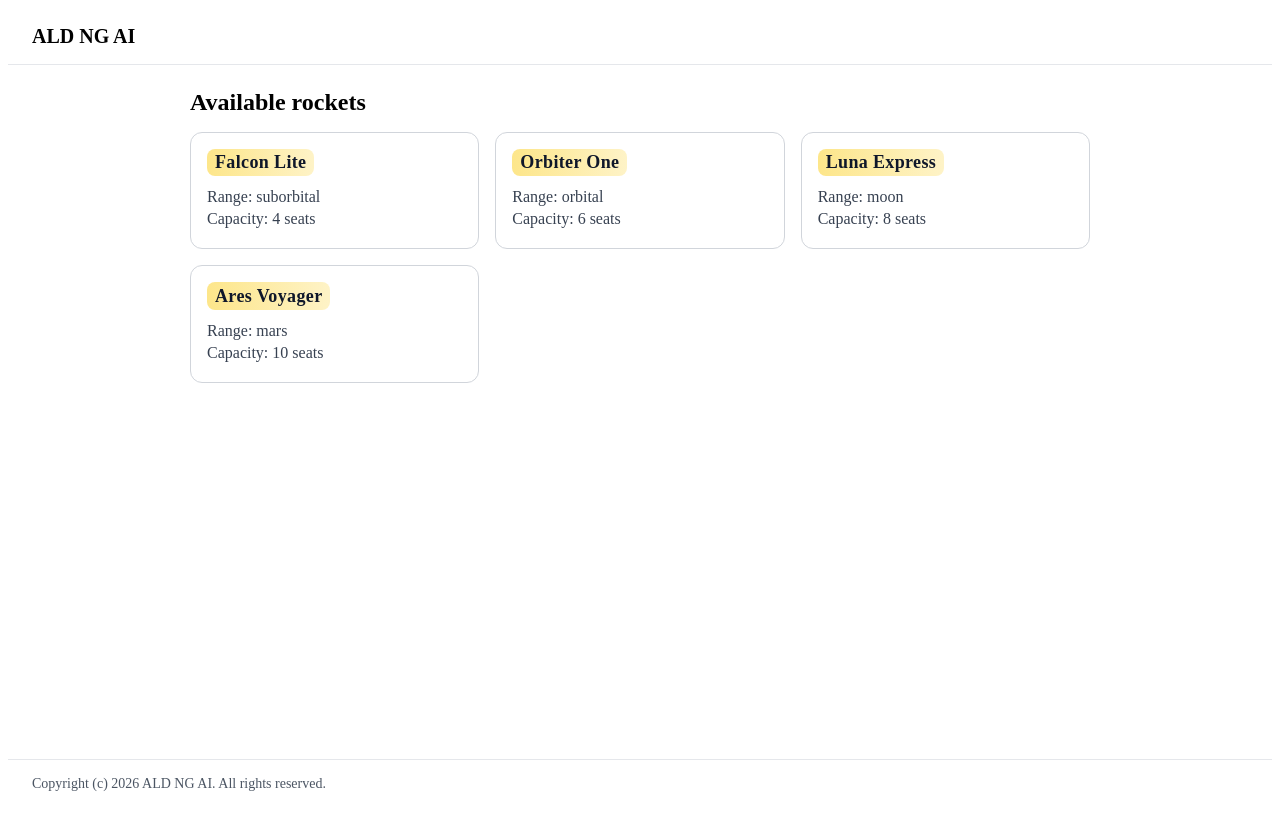
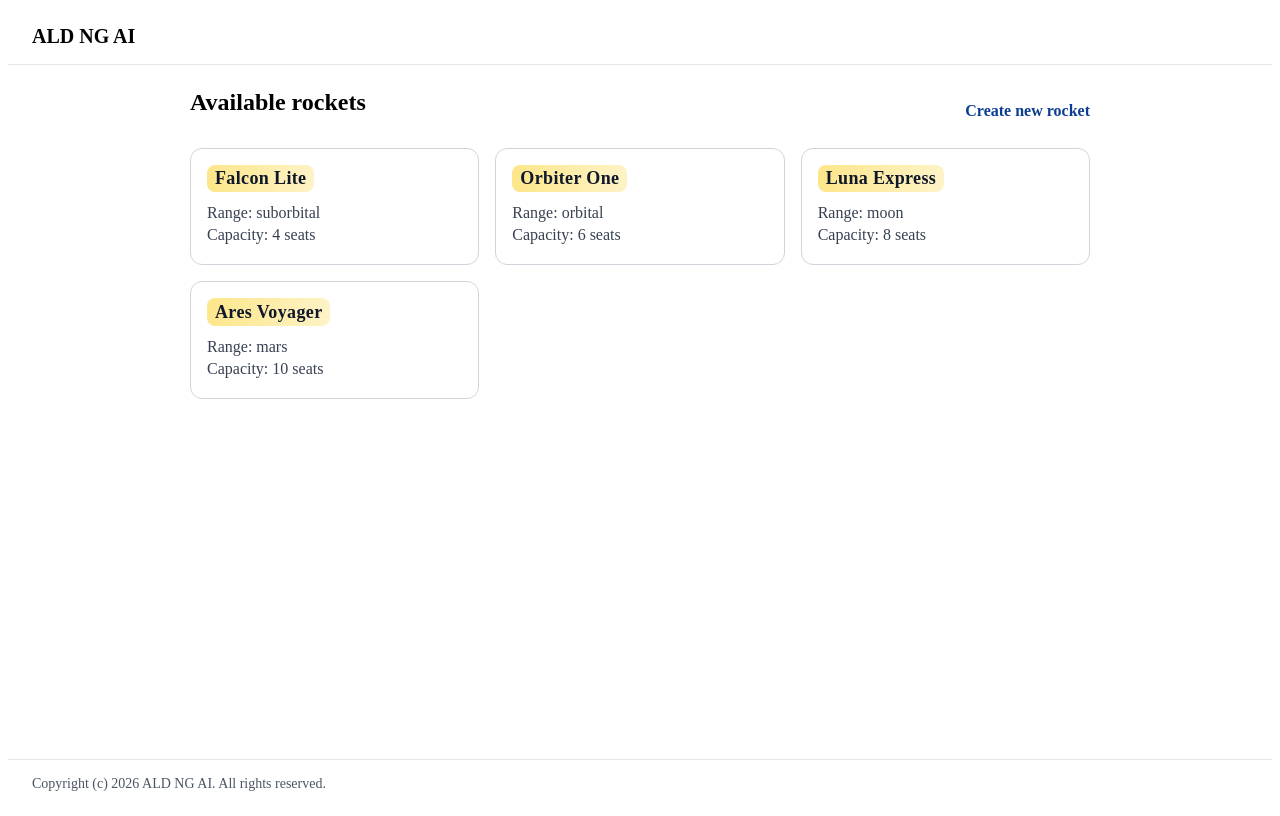
Before and after one commit to AlbertoBasaloAcademy/ald-ng-ai, an Angular app: page / in a window 1280 px wide. Built offline with nearby package versions, Linux system fonts and the light colour scheme.

Commit message:
feat: restructure home component; add header with create rocket link and update styles

```diff
--- a/src/app/routes/home/home.component.css
+++ b/src/app/routes/home/home.component.css
@@ -13,6 +13,25 @@
   font-size: 1.5rem;
 }
 
+.home-header {
+  display: flex;
+  align-items: center;
+  justify-content: space-between;
+  gap: 1rem;
+  margin: 0 0 1rem;
+}
+
+.home-create-link {
+  color: #0b3d91;
+  font-weight: 600;
+  text-decoration: none;
+}
+
+.home-create-link:hover,
+.home-create-link:focus-visible {
+  text-decoration: underline;
+}
+
 .rocket-list {
   margin: 0;
   padding: 0;
--- a/src/app/routes/home/home.component.html
+++ b/src/app/routes/home/home.component.html
@@ -1,5 +1,8 @@
 <section class="home">
-  <h2 class="home-title">{{ title() }}</h2>
+  <div class="home-header">
+    <h2 class="home-title">{{ title() }}</h2>
+    <a class="home-create-link" [attr.href]="createRocketHref">{{ createRocketLabel }}</a>
+  </div>
   <div class="rocket-list">
     @for (rocket of rockets(); track rocket.id) {
       <div
--- a/src/app/routes/home/home.component.ts
+++ b/src/app/routes/home/home.component.ts
@@ -17,4 +17,6 @@ export class HomeComponent {
   readonly rangeLabel = 'Range';
   readonly capacityLabel = 'Capacity';
   readonly seatsLabel = 'seats';
+  readonly createRocketLabel = 'Create new rocket';
+  readonly createRocketHref = '/rockets/new';
 }
```
